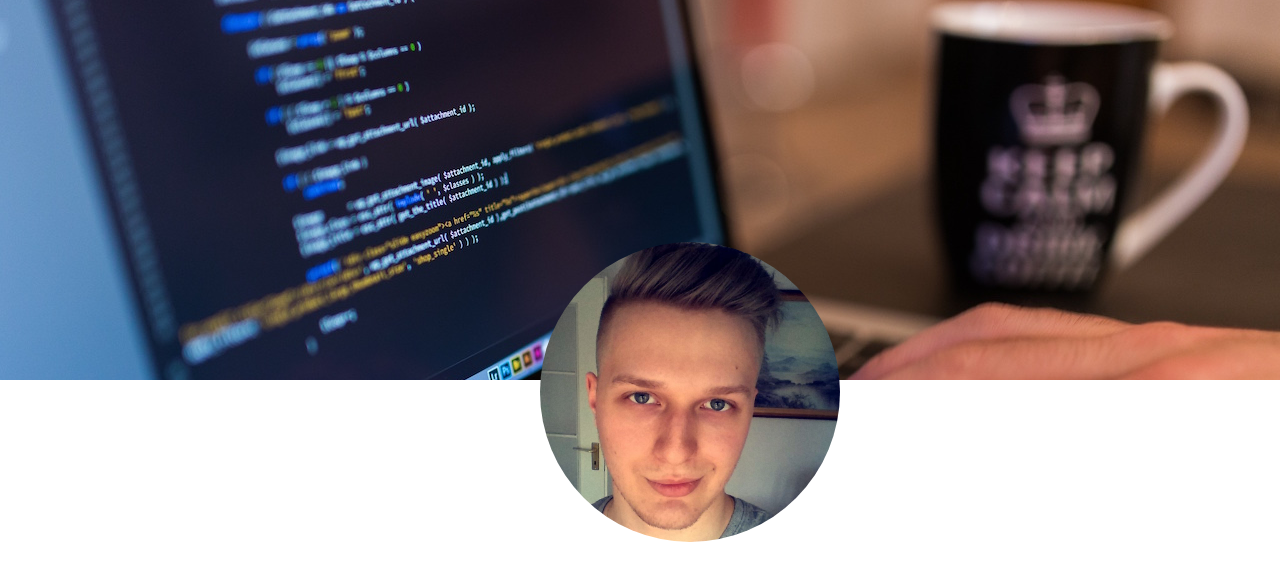
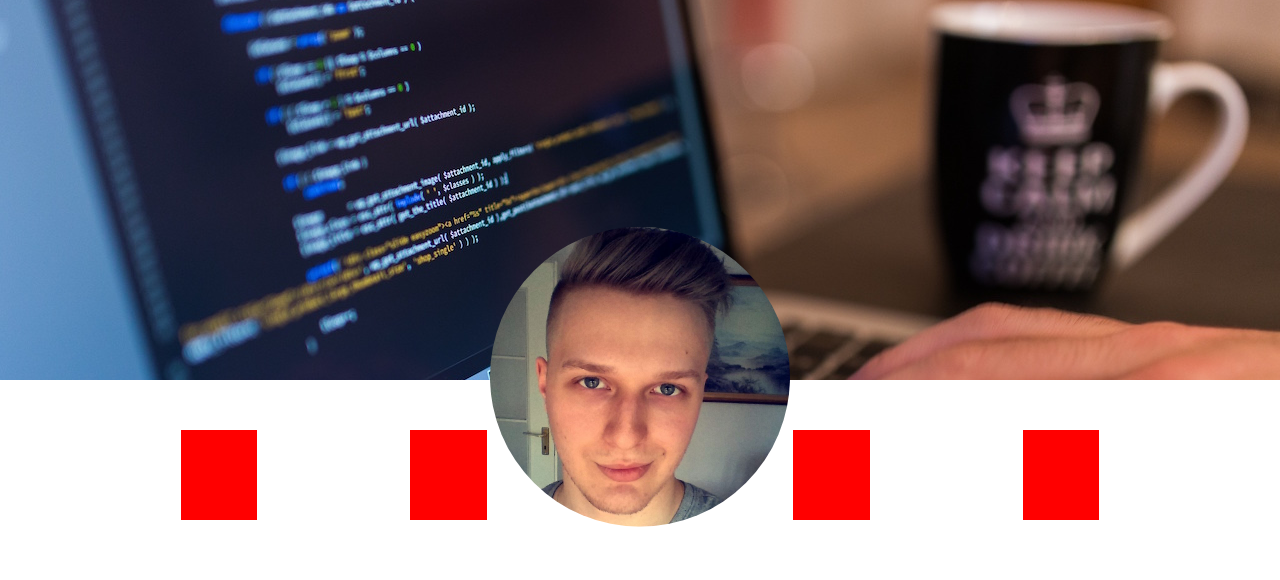
Before and after one commit to przemyslawgesieniec/Portfolio, a plain HTML site: page index.html in a window 1280 px wide. Drawn offline with nearby package versions, Linux system fonts and the light colour scheme.

Commit message:
small fix

```diff
--- a/css/main.css
+++ b/css/main.css
@@ -5,11 +5,9 @@ body
 }
 #center_image
 {
-    width:200px;
-    height:200px;
     position:absolute;
     z-index:10;
-    top: 90%;
+    top: 100%;
     left: 50%;
     transform: translate(-50%, -50%);
 
@@ -19,3 +17,12 @@ body
     position: relative;
     z-index: -1;
 }
+.block1
+{
+    height: 90px;
+    background-color: red;
+}
+.spacer
+{
+    height: 50px;
+}
--- a/index.html
+++ b/index.html
@@ -19,6 +19,15 @@
     </div>
     <div id="center_image"> <img src="images/ja.jpg" class="circle" width="300px" height="300px" /> </div>
   </div>
+  <div class="spacer"></div>
+  <div class="container">
+    <div class="row">
+      <div class="col m1 block1"></div>
+      <div class="col m1 offset-m2 block1"></div>
+      <div class="col m1 offset-m4 block1"></div>
+      <div class="col m1 offset-m2 block1"></div>
+    </div>
+  </div>
 
 
 
```
